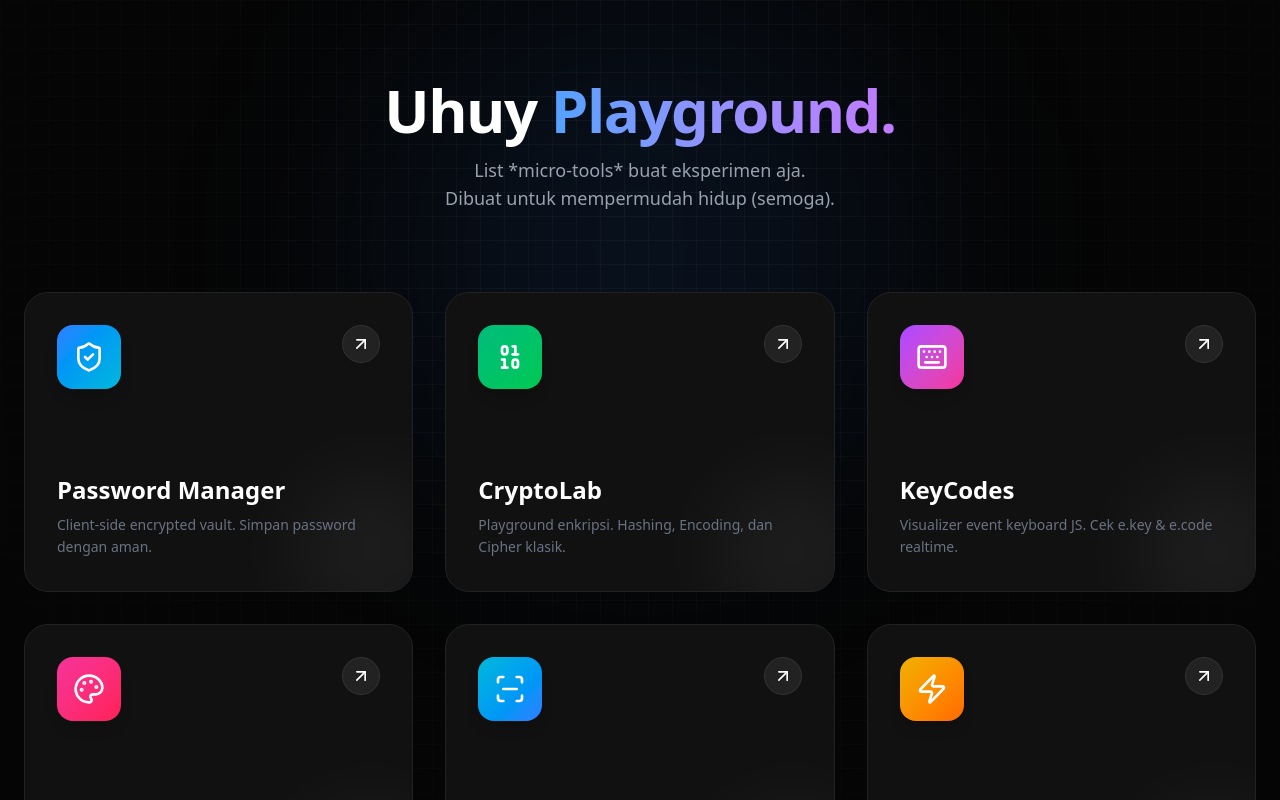
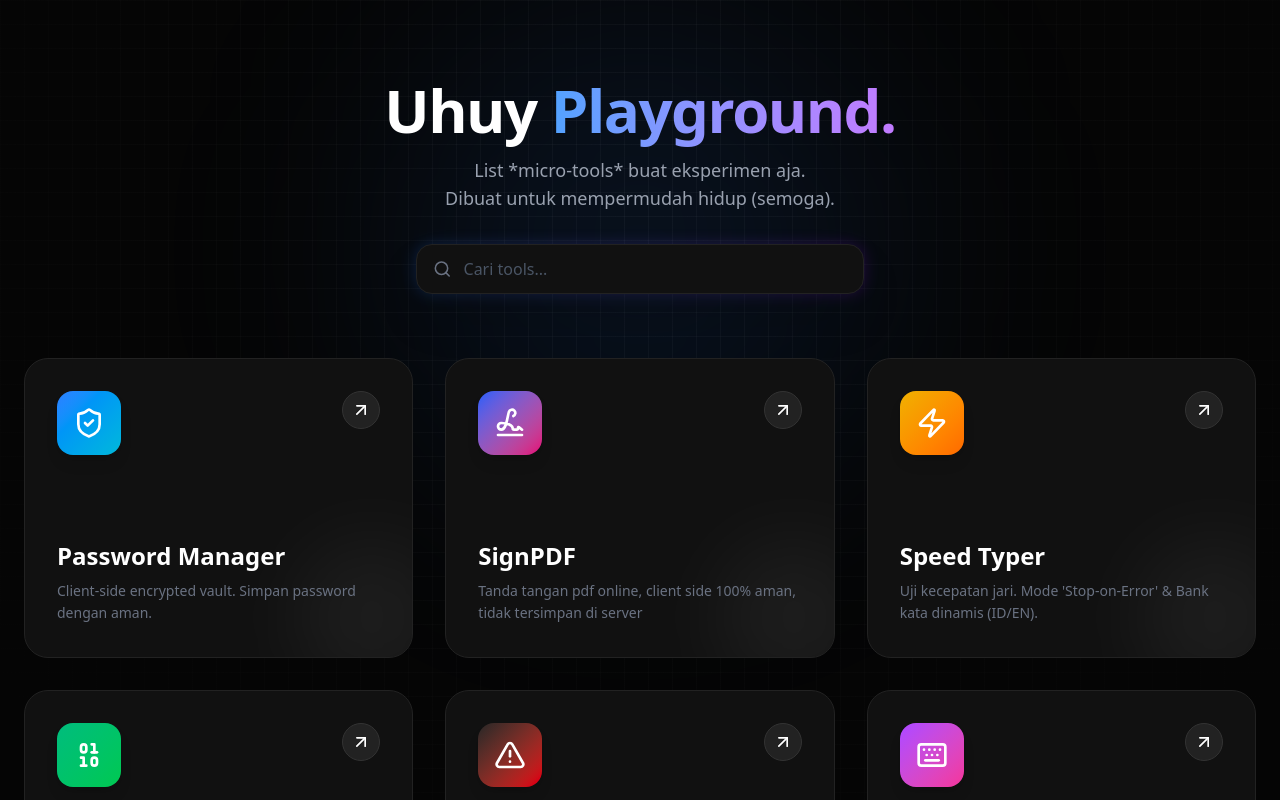
Before and after one commit to RadyaI/Radya, a Next.js app: page /tools in a window 1280 px wide. Shown: the top 800 px of the page. Built offline with nearby package versions, Linux system fonts and the light colour scheme.

Commit message:
feat: Search input di halaman tools biar nyarinya lebih cepet dan gampag

```diff
--- a/src/app/blog/[slug]/page.js
+++ b/src/app/blog/[slug]/page.js
@@ -1,7 +1,91 @@
+import { db } from "@/config/firebase";
+import { collection, query, where, getDocs } from "firebase/firestore";
+import { notFound } from "next/navigation";
 import BlogDetail from "@/components/tools/blog/BlogDetail";
 
-export default function Blog(params) {
-    return(
-        <BlogDetail/>
-    )
+async function getPost(slug) {
+  try {
+    const decodedSlug = decodeURIComponent(slug);
+
+    const q = query(collection(db, "articles"), where("slug", "==", decodedSlug));
+    const querySnapshot = await getDocs(q);
+
+    if (querySnapshot.empty) {
+      return null;
+    }
+
+    const docData = querySnapshot.docs[0];
+    const data = docData.data();
+
+    return {
+      id: docData.id,
+      ...data,
+      createdAt: data.createdAt ? { seconds: data.createdAt.seconds } : null,
+      updatedAt: data.updatedAt ? { seconds: data.updatedAt.seconds } : null
+    };
+  } catch (error) {
+    return null;
+  }
 }
+
+export async function generateMetadata(props) {
+  const params = await props.params;
+  const post = await getPost(params.slug);
+
+  if (!post) {
+    return {
+      title: 'Not Found',
+      description: 'Article not found'
+    }
+  }
+
+  const plainText = post.content?.replace(/<[^>]*>?/gm, '').substring(0, 160) + "...";
+
+  return {
+    title: post.title,
+    description: plainText,
+    openGraph: {
+      title: post.title,
+      description: plainText,
+      type: 'article',
+      authors: [post.author || 'Radya'],
+      publishedTime: post.createdAt ? new Date(post.createdAt.seconds * 1000).toISOString() : null,
+      tags: post.tags || [],
+    },
+    twitter: {
+      card: 'summary_large_image',
+      title: post.title,
+      description: plainText,
+    }
+  }
+}
+
+export default async function BlogPage(props) {
+  const params = await props.params;
+  const post = await getPost(params.slug);
+
+  if (!post) {
+    notFound();
+  }
+
+  return (
+     <>
+        <script
+          type="application/ld+json"
+          dangerouslySetInnerHTML={{
+            __html: JSON.stringify({
+              "@context": "https://schema.org",
+              "@type": "BlogPosting",
+              "headline": post.title,
+              "datePublished": post.createdAt ? new Date(post.createdAt.seconds * 1000).toISOString() : null,
+              "author": {
+                "@type": "Person",
+                "name": post.author || "Radya"
+              }
+            })
+          }}
+        />
+        <BlogDetail initialPost={post} />
+     </>
+  );
+}
--- a/src/components/tools/ToolsGallery.jsx
+++ b/src/components/tools/ToolsGallery.jsx
@@ -1,11 +1,15 @@
 "use client"
 
-import { ShieldCheck, Binary, Keyboard, ArrowUpRight, Palette, ScanLine, Zap, Gauge, Pen, LucideKanbanSquareDashed, File, Signature, AlertTriangle, Rocket } from "lucide-react";
+import { useState } from "react"; // Tambah ini buat state search
+import { ShieldCheck, Binary, Keyboard, ArrowUpRight, Palette, ScanLine, Zap, Gauge, Pen, LucideKanbanSquareDashed, File, Signature, AlertTriangle, Rocket, Search } from "lucide-react"; // Tambah 'Search' di sini
 import Cursor from "../cursor";
 import Link from "next/link";
 
 export default function ToolsGallery() {
 
+    const [searchQuery, setSearchQuery] = useState(""); // State buat nyimpen text search
+
+    // ID sudah dirapikan urut 1-10
     const tools = [
         {
             id: 1,
@@ -19,6 +23,26 @@ export default function ToolsGallery() {
         },
         {
             id: 2,
+            title: "SignPDF",
+            desc: "Tanda tangan pdf online, client side 100% aman, tidak tersimpan di server",
+            link: "/tools/signpdf",
+            icon: Signature,
+            color: "from-blue-600 to-pink-600",
+            rotate: "hover:rotate-1",
+            delay: "animate-delay-1000"
+        },
+        {
+            id: 3,
+            title: "Speed Typer",
+            desc: "Uji kecepatan jari. Mode 'Stop-on-Error' & Bank kata dinamis (ID/EN).",
+            link: "/tools/speedtyper",
+            icon: Zap,
+            color: "from-yellow-500 to-orange-500",
+            rotate: "hover:-rotate-2",
+            delay: "animate-delay-900"
+        },
+        {
+            id: 4,
             title: "CryptoLab",
             desc: "Playground enkripsi. Hashing, Encoding, dan Cipher klasik.",
             link: "/tools/cryptolab",
@@ -28,7 +52,17 @@ export default function ToolsGallery() {
             delay: "animate-delay-200"
         },
         {
-            id: 3,
+            id: 5,
+            title: "Don't Click",
+            desc: "Ada tombol jangan diklik (klik aja gapapa).",
+            link: "/tools/dont-click",
+            icon: AlertTriangle,
+            color: "from-neutral-800 to-red-600",
+            rotate: "hover:-rotate-2",
+            delay: "animate-delay-1100"
+        },
+        {
+            id: 6,
             title: "KeyCodes",
             desc: "Visualizer event keyboard JS. Cek e.key & e.code realtime.",
             link: "/tools/keycodes",
@@ -38,7 +72,7 @@ export default function ToolsGallery() {
             delay: "animate-delay-300"
         },
         {
-            id: 4,
+            id: 7,
             title: "Glass Generator",
             desc: "CSS Glassmorphism generator. Atur blur & opacity untuk UI modern.",
             link: "/tools/glassmorphism",
@@ -48,7 +82,7 @@ export default function ToolsGallery() {
             delay: "animate-delay-500"
         },
         {
-            id: 5,
+            id: 8,
             title: "WhoAmI",
             desc: "Network & System Identity Scanner. IP, OS, dan Battery check.",
             link: "/tools/whoami",
@@ -58,17 +92,7 @@ export default function ToolsGallery() {
             delay: "animate-delay-700"
         },
         {
-            id: 6,
-            title: "Speed Typer",
-            desc: "Uji kecepatan jari. Mode 'Stop-on-Error' & Bank kata dinamis (ID/EN).",
-            link: "/tools/speedtyper",
-            icon: Zap,
-            color: "from-yellow-500 to-orange-500",
-            rotate: "hover:-rotate-2",
-            delay: "animate-delay-900"
-        },
-        {
-            id: 7,
+            id: 9,
             title: "Street Racer",
             desc: "Tes refleks ala drag race. Tunggu lampu hijau, jangan asal starrttt!",
             link: "/tools/reactionrace",
@@ -76,26 +100,6 @@ export default function ToolsGallery() {
             color: "from-red-600 to-rose-600",
             rotate: "hover:rotate-1",
             delay: "animate-delay-1000"
-        },
-        {
-            id: 8,
-            title: "SignPDF",
-            desc: "Tanda tangan pdf online, client side 100% aman, tidak tersimpan di server",
-            link: "/tools/signpdf",
-            icon: Signature,
-            color: "from-blue-600 to-pink-600",
-            rotate: "hover:rotate-1",
-            delay: "animate-delay-1000"
-        },
-        {
-            id: 9,
-            title: "Don't Click",
-            desc: "Ada tombol jangan diklik (klik aja gapapa).",
-            link: "/tools/dont-click",
-            icon: AlertTriangle,
-            color: "from-neutral-800 to-red-600",
-            rotate: "hover:-rotate-2",
-            delay: "animate-delay-1100"
         },
         {
             id: 10,
@@ -109,33 +113,55 @@ export default function ToolsGallery() {
         }
     ];
 
+    // Logic filtering tools berdasarkan Title atau Desc
+    const filteredTools = tools.filter((tool) =>
+        tool.title.toLowerCase().includes(searchQuery.toLowerCase()) ||
+        tool.desc.toLowerCase().includes(searchQuery.toLowerCase())
+    );
+
     return (
         <>
             <Cursor />
             <div className="min-h-screen w-full bg-[#050505] text-white relative overflow-hidden font-sans selection:bg-white/20">
 
                 <div className="absolute inset-0 bg-[linear-gradient(to_right,#80808012_1px,transparent_1px),linear-gradient(to_bottom,#80808012_1px,transparent_1px)] bg-[size:24px_24px]"></div>
-
                 <div className="absolute inset-0 bg-[radial-gradient(circle_800px_at_50%_200px,#00000000,transparent_0%,#050505_100%)] pointer-events-none"></div>
-
                 <div className="absolute top-0 left-1/2 -translate-x-1/2 w-[500px] h-[500px] bg-blue-500/10 rounded-full blur-[120px] pointer-events-none"></div>
-
 
                 <div className="relative z-10 max-w-7xl mx-auto px-6 py-20">
 
-                    <div className="text-center mb-20 animate__animated animate__fadeInDown">
+                    <div className="text-center mb-16 animate__animated animate__fadeInDown">
                         <h1 className="text-4xl md:text-6xl font-black tracking-tight mb-4">
                             Uhuy <span className="text-transparent bg-clip-text bg-gradient-to-r from-blue-400 to-purple-400">Playground.</span>
                         </h1>
-                        <p className="text-gray-400 max-w-2xl mx-auto text-lg">
+                        <p className="text-gray-400 max-w-2xl mx-auto text-lg mb-8">
                             List *micro-tools* buat eksperimen aja.
                             <br className="hidden md:block" /> Dibuat untuk mempermudah hidup (semoga).
                         </p>
+
+                        {/* --- SEARCH BAR SECTION --- */}
+                        <div className="relative max-w-md mx-auto group">
+                            <div className="absolute inset-0 bg-gradient-to-r from-blue-500 to-purple-600 rounded-2xl blur opacity-20 group-hover:opacity-30 transition duration-500"></div>
+                            <div className="relative flex items-center bg-[#111] border border-[#222] rounded-2xl px-4 py-3 shadow-2xl focus-within:border-gray-500 focus-within:ring-1 focus-within:ring-gray-500 transition-all duration-300">
+                                <Search className="w-5 h-5 text-gray-500 mr-3" />
+                                <input
+                                    type="text"
+                                    placeholder="Cari tools..."
+                                    className="bg-transparent border-none outline-none text-white w-full placeholder-gray-600"
+                                    value={searchQuery}
+                                    onChange={(e) => setSearchQuery(e.target.value)}
+                                />
+                            </div>
+                        </div>
+                        {/* --- END SEARCH BAR --- */}
+
                     </div>
 
                     <div className="grid grid-cols-1 md:grid-cols-2 lg:grid-cols-3 gap-8">
 
-                        {tools.map((item) => (
+                        {/* Render Filtered Tools */}
+                        {filteredTools.length > 0 ? (
+                            filteredTools.map((item) => (
                                 <Link
                                     href={item.link}
                                     key={item.id}
@@ -172,14 +198,27 @@ export default function ToolsGallery() {
                                         <div className="absolute -bottom-10 -right-10 w-40 h-40 bg-white/5 rounded-full blur-2xl group-hover:bg-white/10 transition-colors duration-500"></div>
                                     </div>
                                 </Link>
-                        ))}
+                            ))
+                        ) : (
+                            // Tampilan kalau search tidak ditemukan
+                            <div className="col-span-full py-20 text-center animate__animated animate__fadeIn">
+                                <div className="inline-block p-6 rounded-full bg-[#111] border border-[#222] mb-4">
+                                    <Search className="w-8 h-8 text-gray-600" />
+                                </div>
+                                <h3 className="text-xl font-bold text-gray-300">Wah, nggak nemu nih.</h3>
+                                <p className="text-gray-500">Coba kata kunci lain bro.</p>
+                            </div>
+                        )}
 
+                        {/* Kotak Coming Soon (Hanya muncul kalau tidak sedang search/search kosong, biar rapi) */}
+                        {searchQuery === "" && (
                             <div className="group relative h-[300px] w-full flex items-center justify-center border border-dashed border-[#333] rounded-3xl p-8 hover:bg-[#111] transition cursor-default opacity-50 hover:opacity-100">
                                 <div className="text-center">
                                     <span className="text-4xl mb-2 block">🚧</span>
                                     <p className="font-bold text-gray-500 group-hover:text-gray-300">More Tools Soon...</p>
                                 </div>
                             </div>
+                        )}
 
                     </div>
                 </div>
```
Also changed, not shown: src/components/tools/blog/BlogDetail.jsx (+6 -38 lines). Lines whose indentation alone changed are shown as unchanged.
